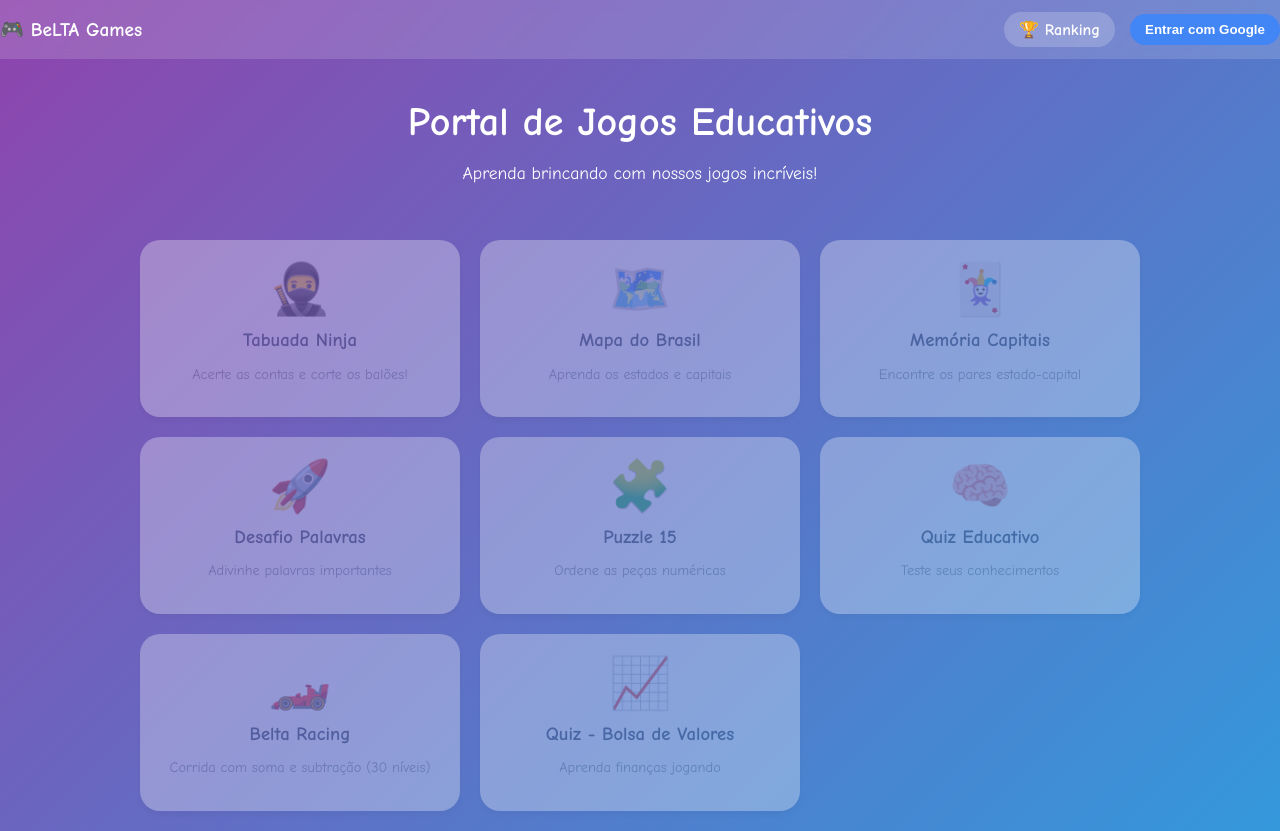
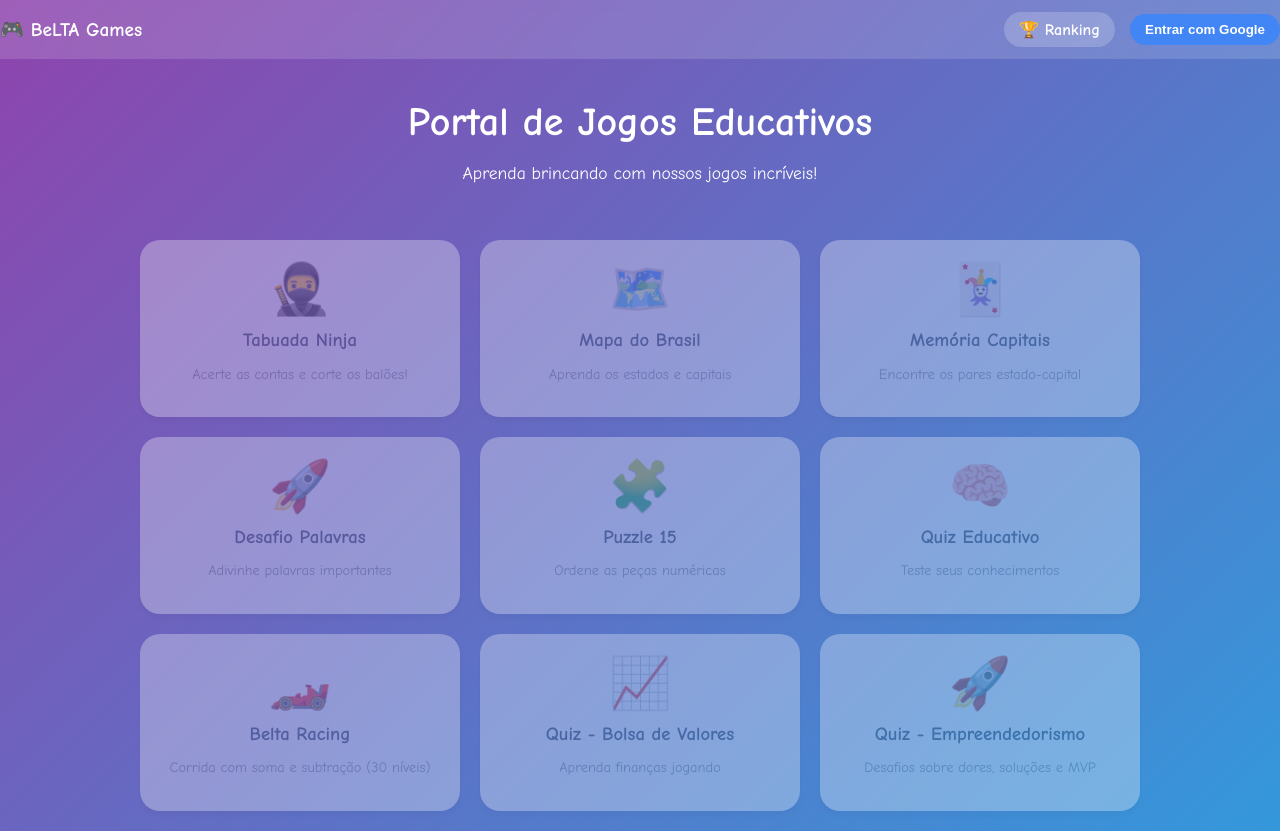
Before and after one commit to ranieryalmeidaadv-creator/beltagames, a plain HTML site: page index.html in a window 1280 px wide. Drawn offline with Linux system fonts and the light colour scheme; no server answers.

Commit message:
Update index.html

```diff
--- a/index.html
+++ b/index.html
@@ -170,7 +170,8 @@
         { titulo: "Puzzle 15", link: "puzzle.html", icone: "🧩", descricao: "Ordene as peças numéricas" },
         { titulo: "Quiz Educativo", link: "quiz.html", icone: "🧠", descricao: "Teste seus conhecimentos" },
         { titulo: "Belta Racing", link: "racing.html", icone: "🏎️", descricao: "Corrida com soma e subtração (30 níveis)" },
-        { titulo: "Quiz - Bolsa de Valores", link: "quiz-bolsa-valores.html", icone: "📈", descricao: "Aprenda finanças jogando" }
+        { titulo: "Quiz - Bolsa de Valores", link: "quiz-bolsa-valores.html", icone: "📈", descricao: "Aprenda finanças jogando" },
+        { titulo: "Quiz - Empreendedorismo", link: "quiz-empreendedorismo.html", icone: "🚀", descricao: "Desafios sobre dores, soluções e MVP" }
     ];
 
     // Carrega os jogos na tela
```
